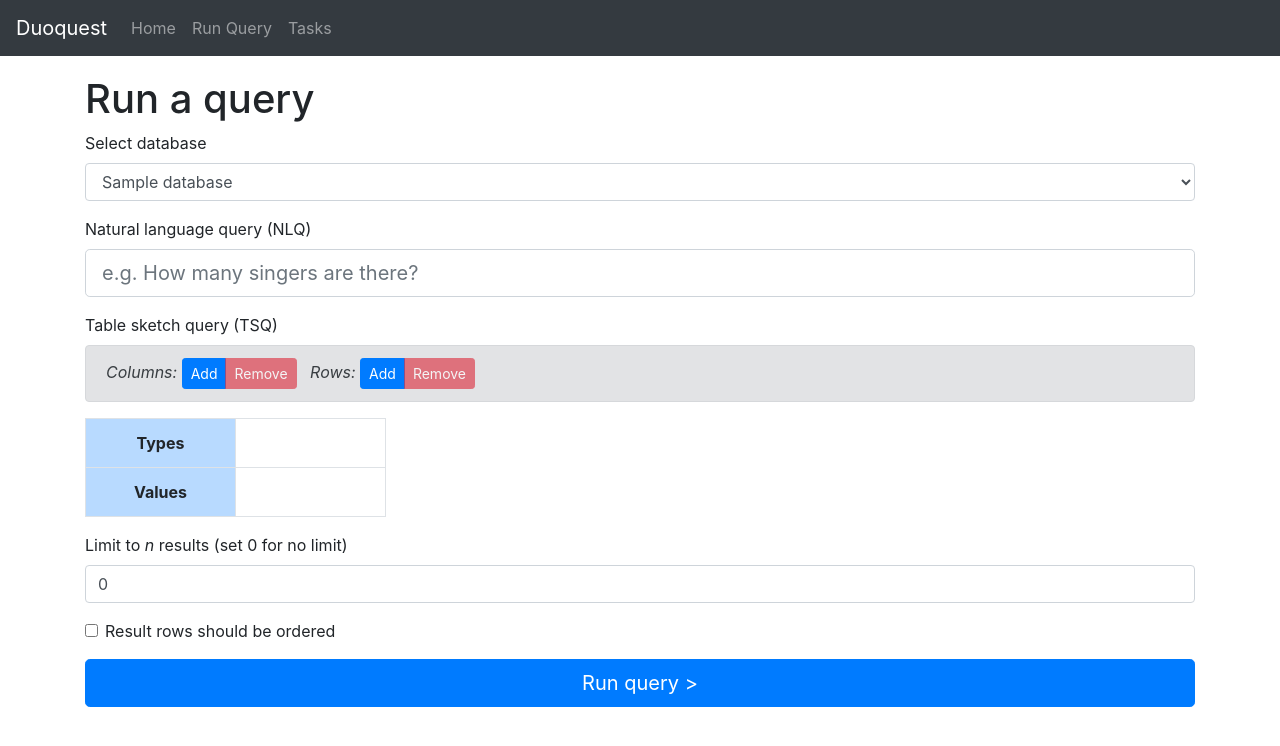
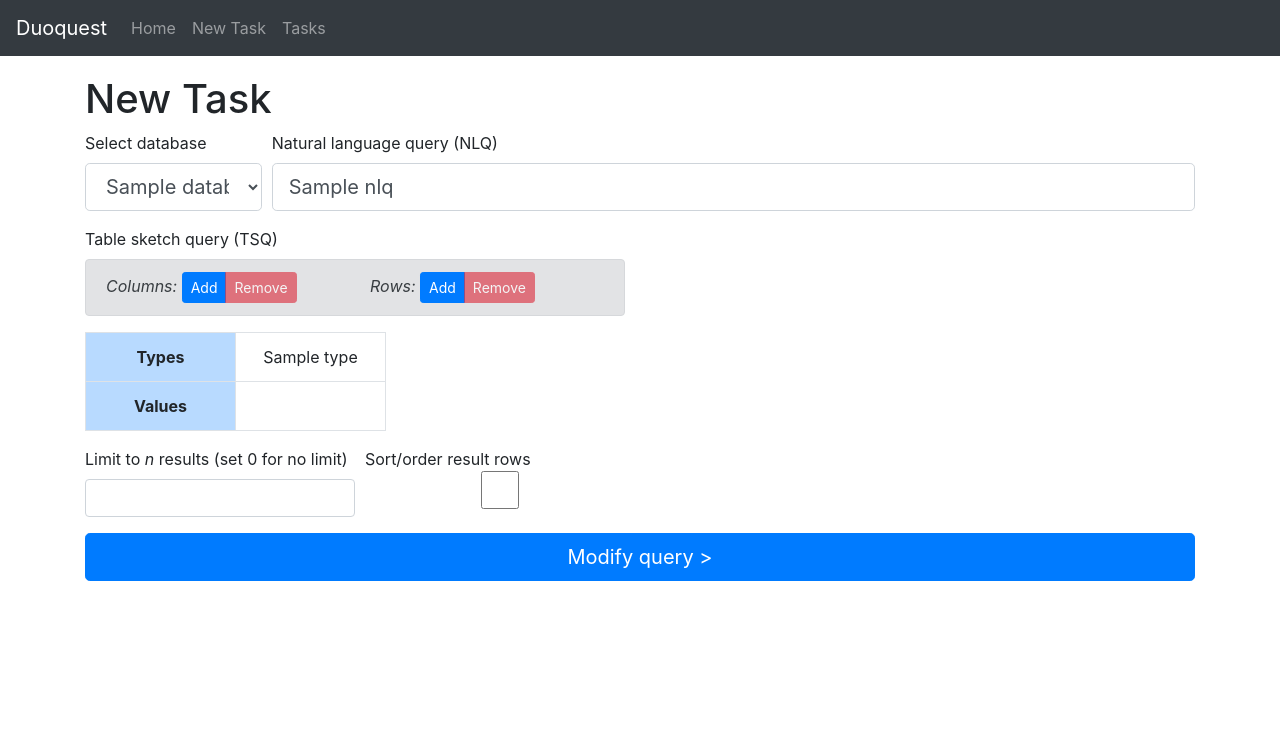
Before and after one commit to umich-dbgroup/duoquest, a Flask app: template templates/start.html in a window 1280 px wide. Shown: the top 746 px of the page. Run offline with Flask 2, Linux system fonts and the light colour scheme; the template is opened without the code that fills it: most values are stand-ins (such as "Sample title", 1, 10 or a date in 2020); lists and menus that the app fills with data are empty; parts of the project's set-up code (start-up, migrations or seed data) failed here and were passed over; some libraries are stand-ins or nearby versions.

Commit message:
make tasks editable

```diff
--- a/app.py
+++ b/app.py
@@ -59,7 +59,9 @@
     task = load_task(tid)
     if not task:
         return redirect(url_for('tasks'))
-    return render_template('task.html', task=task, path=request.path)
+    databases = load_databases()
+    return render_template('task.html', task=task, databases=databases,
+        path=request.path)
 
 @app.route('/tasks/<tid>/rerun')
 def task_rerun(tid):
--- a/static/libs/mindmup-editabletable-modified.js
+++ b/static/scripts/task_form.js
@@ -1,31 +1,3 @@
-function init_addons(active, editor) {
-	if (active.attr('data-toggle') && active.attr('title')) {
-		editor.attr('data-toggle', active.attr('data-toggle'))
-					.attr('title', active.attr('title'))
-					.tooltip();
-	}
-
-	if (active.parents('#tsq-type-row').length) {
-		editor.autocomplete({
-			minLength: 0,
-			source: ['text', 'number']
-		});
-		editor.autocomplete('search', '');
-	} else {
-		var db_name = $('#db-name option:selected').text();
-		editor.autocomplete({
-			source: `/databases/${db_name}/autocomplete`
-		});
-	}
-}
-
-function reset_addons(editor) {
-	editor.tooltip('dispose');
-	if (editor.autocomplete('instance')) {
-		editor.autocomplete('destroy');
-	}
-}
-
 /*global $, window*/
 $.fn.editableTableWidget = function (options) {
 	'use strict';
@@ -162,3 +134,139 @@
 					  'border', 'border-top', 'border-bottom', 'border-left', 'border-right'],
 	editor: $('<input>')
 };
+
+function get_num_cols() {
+  return parseInt($('#tsq').attr('data-num-cols'));
+}
+
+function get_num_rows() {
+  return parseInt($('#tsq-values-head').attr('rowspan'));
+}
+
+function refresh_table() {
+  $('#tsq').editableTableWidget();
+}
+
+function append_val_cell(selector) {
+  $(selector).append('<td data-toggle="tooltip" title="e.g. `My Text`, `42`, `[45,62]` (range)"></td>');
+}
+
+refresh_table();
+
+$('#tsq-add-col').on('click', function (e) {
+  var num_cols = get_num_cols();
+
+  $('#tsq-type-row').append('<td data-toggle="tooltip" title="`text` OR `number`"></td>');
+
+  append_val_cell('#tsq-value-head-row');
+  append_val_cell('.tsq-value-row');
+  $('#tsq').attr('data-num-cols', num_cols + 1);
+  $('#tsq-del-col').removeAttr('disabled');
+  refresh_table();
+});
+$('#tsq-del-col').on('click', function (e) {
+  var num_cols = get_num_cols();
+  if (num_cols > 1) {
+    $('#tsq-type-row td:last-child').remove();
+    $('#tsq-value-head-row td:last-child').remove();
+    $('.tsq-value-row td:last-child').remove();
+    $('#tsq').attr('data-num-cols', num_cols - 1);
+
+    if ((num_cols - 1) <= 1) {
+      $('#tsq-del-col').attr('disabled', true);
+    }
+  }
+});
+$('#tsq-add-row').on('click', function (e) {
+  var num_rows = get_num_rows();
+  $('#tsq-values-head').attr('rowspan', num_rows + 1);
+  $('#tsq').append("<tr class='tsq-value-row'></tr>");
+  for (var i = 0; i < $('#tsq').attr('data-num-cols'); i++) {
+    append_val_cell('#tsq .tsq-value-row:last-child');
+  }
+  $('#tsq-del-row').removeAttr('disabled');
+  refresh_table();
+});
+$('#tsq-del-row').on('click', function (e) {
+  var num_rows = get_num_rows();
+  if (num_rows > 1) {
+    $('#tsq-values-head').attr('rowspan', num_rows - 1);
+    $('#tsq tr.tsq-value-row:last-child').remove();
+
+    if ((num_rows - 1) <= 1) {
+      $('#tsq-del-row').attr('disabled', true);
+    }
+  }
+});
+
+$('#task-form').on('submit', function(e) {
+  $("<input />").attr("type", "hidden")
+          .attr("name", "num_cols")
+          .attr("value", parseInt($('#tsq').attr('data-num-cols')))
+          .appendTo("#task-form");
+
+  var types = [];
+  $('#tsq-type-row td').each(function (i) {
+    type_input = $(this).text();
+    if (type_input !== 'text' && type_input !== 'number') {
+      // TODO: send error message! Bootstrap toast?
+      e.preventDefault();
+    } else {
+      types.push(type_input);
+    }
+  })
+
+  var values = [];
+
+  var head_row = [];
+  $('#tsq-value-head-row td').each(function (i) {
+    head_row.push($(this).text());
+  });
+  values.push(head_row);
+
+  $('.tsq-value-row').each(function (i) {
+    var row = [];
+    $(this).children('td').each(function (j) {
+      row.push($(this).text());
+    })
+    values.push(row);
+  });
+
+  $("<input />").attr("type", "hidden")
+          .attr("name", "types")
+          .attr("value", JSON.stringify(types))
+          .appendTo("#task-form");
+  $("<input />").attr("type", "hidden")
+          .attr("name", "values")
+          .attr("value", JSON.stringify(values))
+          .appendTo("#task-form");
+  return true;
+});
+
+function init_addons(active, editor) {
+	if (active.attr('data-toggle') && active.attr('title')) {
+		editor.attr('data-toggle', active.attr('data-toggle'))
+					.attr('title', active.attr('title'))
+					.tooltip();
+	}
+
+	if (active.parents('#tsq-type-row').length) {
+		editor.autocomplete({
+			minLength: 0,
+			source: ['text', 'number']
+		});
+		editor.autocomplete('search', '');
+	} else {
+		var db_name = $('#db-name option:selected').text();
+		editor.autocomplete({
+			source: `/databases/${db_name}/autocomplete`
+		});
+	}
+}
+
+function reset_addons(editor) {
+	editor.tooltip('dispose');
+	if (editor.autocomplete('instance')) {
+		editor.autocomplete('destroy');
+	}
+}
--- a/static/scripts/tsq_input.js
+++ /dev/null
@@ -1,63 +0,0 @@
-function get_num_cols() {
-  return parseInt($('#tsq').attr('data-num-cols'));
-}
-
-function get_num_rows() {
-  return parseInt($('#tsq-values-head').attr('rowspan'));
-}
-
-function refresh_table() {
-  $('#tsq').editableTableWidget();
-}
-
-function append_val_cell(selector) {
-  $(selector).append('<td data-toggle="tooltip" title="e.g. `My Text`, `42`, `[45,62]` (range)"></td>');
-}
-
-refresh_table();
-
-$('#tsq-add-col').on('click', function (e) {
-  var num_cols = get_num_cols();
-
-  $('#tsq-type-row').append('<td data-toggle="tooltip" title="`text` OR `number`"></td>');
-
-  append_val_cell('#tsq-value-head-row');
-  append_val_cell('.tsq-value-row');
-  $('#tsq').attr('data-num-cols', num_cols + 1);
-  $('#tsq-del-col').removeAttr('disabled');
-  refresh_table();
-});
-$('#tsq-del-col').on('click', function (e) {
-  var num_cols = get_num_cols();
-  if (num_cols > 1) {
-    $('#tsq-type-row td:last-child').remove();
-    $('#tsq-value-head-row td:last-child').remove();
-    $('.tsq-value-row td:last-child').remove();
-    $('#tsq').attr('data-num-cols', num_cols - 1);
-
-    if ((num_cols - 1) <= 1) {
-      $('#tsq-del-col').attr('disabled', true);
-    }
-  }
-});
-$('#tsq-add-row').on('click', function (e) {
-  var num_rows = get_num_rows();
-  $('#tsq-values-head').attr('rowspan', num_rows + 1);
-  $('#tsq').append("<tr class='tsq-value-row'></tr>");
-  for (var i = 0; i < $('#tsq').attr('data-num-cols'); i++) {
-    append_val_cell('#tsq .tsq-value-row:last-child');
-  }
-  $('#tsq-del-row').removeAttr('disabled');
-  refresh_table();
-});
-$('#tsq-del-row').on('click', function (e) {
-  var num_rows = get_num_rows();
-  if (num_rows > 1) {
-    $('#tsq-values-head').attr('rowspan', num_rows - 1);
-    $('#tsq tr.tsq-value-row:last-child').remove();
-
-    if ((num_rows - 1) <= 1) {
-      $('#tsq-del-row').attr('disabled', true);
-    }
-  }
-});
--- a/static/style.css
+++ b/static/style.css
@@ -1,5 +1,9 @@
 main.container {
   margin-top: 75px;
+}
+
+#task-form {
+  margin-bottom: 1rem;
 }
 
 .tsq {
@@ -33,6 +37,7 @@
   background: #fff;
   padding: 3px 10px;
   border-bottom: 1px solid #ddd;
+  cursor: pointer;
 }
 
 .ui-autocomplete .ui-state-active {
--- /dev/null
+++ b/templates/components/task_form.html
@@ -0,0 +1,93 @@
+<form id='task-form' method='POST' action='/start'>
+  <div class='form-row'>
+    <div class='form-group col-md-2'>
+      <label for='db-name'>Select database</label>
+      <select class='form-control form-control-lg' id='db-name' name='db_name'>
+        {% for db in databases %}
+          <option {% if task and task['db'] == db['name'] %}selected='selected'{% endif %}>{{ db['name'] }}</option>
+        {% endfor %}
+      </select>
+    </div>
+    <div class='form-group col-md-10'>
+      <label for='nlq'>Natural language query (NLQ)</label>
+      <input id='nlq' name='nlq' class="form-control form-control-lg" type="text"
+        placeholder="e.g. How many singers are there?"
+        value="{% if task and task['nlq'] %}{{ task['nlq'] }}{% endif %}" />
+    </div>
+  </div>
+  <div class='form-group'>
+    <label for='tsq'>Table sketch query (TSQ)</label>
+    <div class='row'>
+      <div class='col-md-6'>
+        <div class='alert alert-secondary'>
+          <div class='row'>
+            <div class='col-md-6'>
+              <em>Columns:</em>
+              <div class="btn-group" role="group">
+                <button id='tsq-add-col' type="button" class="btn btn-sm btn-primary">Add</button>
+                <button id='tsq-del-col' type="button" class="btn btn-sm btn-danger"
+                  {% if not tsq or (tsq and tsq.num_cols <= 1) %}disabled{% endif %}>Remove</button>
+              </div>
+            </div>
+            <div class='col-md-6'>
+              <em>Rows:</em>
+              <div class="btn-group" role="group">
+                <button id='tsq-add-row' type="button" class="btn btn-sm btn-primary">Add</button>
+                <button id='tsq-del-row' type="button" class="btn btn-sm btn-danger"
+                  {% if not tsq or (tsq and tsq.values and tsq.values[0]|length <= 1) %}
+                  disabled
+                  {% endif %}>Remove</button>
+              </div>
+            </div>
+            </div>
+          </div>
+        </div>
+    </div>
+    <table id='tsq' class='table table-bordered tsq'
+      data-num-cols='{% if tsq %}{{ tsq.num_cols }}{% else %}1{% endif %}'>
+      <tr id='tsq-type-row'>
+        <th class='table-primary tsq-head'>Types</th>
+        {% if tsq and tsq.types %}
+          {% for type in tsq.types %}
+            <td data-toggle='tooltip' title='`text` OR `number`'>{{ type }}</td>
+          {% endfor %}
+        {% else %}
+          <td data-toggle='tooltip' title='`text` OR `number`'></td>
+        {% endif %}
+      </tr>
+      <tr id='tsq-value-head-row'>
+        <th id='tsq-values-head' class='table-primary tsq-head' rowspan='1'>Values</th>
+        {% if tsq and tsq.values %}
+          {% for cell in tsq.values[0] %}
+            <td data-toggle='tooltip' title='e.g. `My Text`, `42`, `[45,62]` (range)'>{{ cell|default('', true) }}</td>
+          {% endfor %}
+        {% else %}
+          <td data-toggle='tooltip' title='e.g. `My Text`, `42`, `[45,62]` (range)'></td>
+        {% endif %}
+      </tr>
+      {% if tsq and tsq.values and tsq.values|length > 1 %}
+        {% for row in tsq.values[1:] %}
+        <tr class='tsq-value-row'>
+          {% for cell in row %}
+            <td data-toggle='tooltip' title='e.g. `My Text`, `42`, `[45,62]` (range)'>{{ cell|default('', true)}}</td>
+          {% endfor %}
+        </tr>
+        {% endfor %}
+      {% endif %}
+    </table>
+  </div>
+  <div class='form-row'>
+    <div class='form-group col-md-3'>
+      <label for='limit'>Limit to <em>n</em> results (set 0 for no limit)</label>
+      <input id='limit' name='limit' class="form-control" type="number"
+        value="{% if tsq and tsq.limit %}{{ tsq.limit }}{% else %}0{% endif %}" />
+    </div>
+    <div class='form-group col-md-3'>
+      <label class="form-check-label" for="order">Sort/order result rows</label>
+      <input name='order' class="form-control" type="checkbox" id="order"
+        {% if tsq and tsq.order %}checked{% endif %}>
+    </div>
+  </div>
+  <input type='submit' class='btn btn-block btn-primary btn-lg'
+    value='{% if tsq %}Modify query >{% else %}Run query >{% endif %}'></input>
+</form>
--- a/templates/components/tsq_input.html
+++ /dev/null
@@ -1,35 +0,0 @@
-<div class='alert alert-secondary'>
-  <em>Columns:</em>
-  <div class="btn-group" role="group">
-    <button id='tsq-add-col' type="button" class="btn btn-sm btn-primary">Add</button>
-    <button id='tsq-del-col' type="button" class="btn btn-sm btn-danger" disabled>Remove</button>
-  </div>
-  &nbsp;
-  <em>Rows:</em>
-  <div class="btn-group" role="group">
-    <button id='tsq-add-row' type="button" class="btn btn-sm btn-primary">Add</button>
-    <button id='tsq-del-row' type="button" class="btn btn-sm btn-danger" disabled>Remove</button>
-  </div>
-</div>
-
-<table id='tsq' class='table table-bordered tsq' data-num-cols='1'>
-  <tr id='tsq-type-row'>
-    <th class='table-primary tsq-head'>Types</th>
-    <td data-toggle='tooltip' title='`text` OR `number`'></td>
-  </tr>
-  <tr id='tsq-value-head-row'>
-    <th id='tsq-values-head' class='table-primary tsq-head' rowspan='1'>Values</th>
-    <td data-toggle='tooltip' title='e.g. `My Text`, `42`, `[45,62]` (range)'></td>
-  </tr>
-</table>
-
-<div class="form-group">
-  <label for='limit'>Limit to <em>n</em> results (set 0 for no limit)</label>
-  <input id='limit' name='limit' class="form-control" type="number" value="0" />
-</div>
-<div class="form-check">
-  <input name='order' class="form-check-input" type="checkbox" value="" id="order">
-  <label class="form-check-label" for="order">
-    Result rows should be ordered
-  </label>
-</div>
--- a/templates/layout.html
+++ b/templates/layout.html
@@ -19,7 +19,7 @@
             <a class="nav-link" href="{{ url_for('home') }}">Home</a>
           </li>
           <li class="nav-item {% if path == url_for('start') %}active{% endif %}">
-            <a class="nav-link" href="{{ url_for('start') }}">Run Query</a>
+            <a class="nav-link" href="{{ url_for('start') }}">New Task</a>
           </li>
           <li class="nav-item {% if path.startswith(url_for('tasks')) %}active{% endif %}">
             <a class="nav-link" href="{{ url_for('tasks') }}">Tasks</a>
--- a/templates/start.html
+++ b/templates/start.html
@@ -1,38 +1,14 @@
 {% extends "layout.html" %}
-{% block title %}Run a query{% endblock %}
+{% block title %}New Task{% endblock %}
 {% block scripts %}
   <script src="https://code.jquery.com/jquery-3.3.1.min.js" crossorigin="anonymous"></script>
   <script src="https://code.jquery.com/ui/1.12.1/jquery-ui.min.js" crossorigin="anonymous"></script>
   <script src="https://cdnjs.cloudflare.com/ajax/libs/popper.js/1.14.7/umd/popper.min.js" integrity="sha384-UO2eT0CpHqdSJQ6hJty5KVphtPhzWj9WO1clHTMGa3JDZwrnQq4sF86dIHNDz0W1" crossorigin="anonymous"></script>
   <script src="https://stackpath.bootstrapcdn.com/bootstrap/4.3.1/js/bootstrap.min.js" integrity="sha384-JjSmVgyd0p3pXB1rRibZUAYoIIy6OrQ6VrjIEaFf/nJGzIxFDsf4x0xIM+B07jRM" crossorigin="anonymous"></script>
-  <script src="/static/libs/mindmup-editabletable-modified.js"></script>
-  <script src="/static/scripts/start.js"></script>
-  <script src="/static/scripts/tsq_input.js"></script>
+  <script src="/static/scripts/task_form.js"></script>
 {% endblock %}
 
 {% block content %}
-<form id='start' method='POST'>
-  <h1>Run a query</h1>
-  <div class='form-group'>
-    <label for='db-name'>Select database</label>
-    <select class='form-control' id='db-name' name='db_name'>
-      {% for db in databases %}
-        {% if db['name'] == 'concert_singer' %}
-        <option selected='selected'>concert_singer</option>
-        {% else %}
-          <option>{{ db['name'] }}</option>
-        {% endif %}
-      {% endfor %}
-    </select>
-  </div>
-  <div class='form-group'>
-    <label for='nlq'>Natural language query (NLQ)</label>
-    <input id='nlq' name='nlq' class="form-control form-control-lg" type="text" placeholder="e.g. How many singers are there?">
-  </div>
-  <div class='form-group'>
-    <label for='tsq'>Table sketch query (TSQ)</label>
-    {% include 'components/tsq_input.html' %}
-  </div>
-  <input type='submit' class='btn btn-block btn-primary btn-lg' value='Run query >'></input>
-</form>
+<h1>New Task</h1>
+{% include 'components/task_form.html' %}
 {% endblock %}
```
Also changed, not shown: static/scripts/start.js (deleted, +0 -43 lines), templates/components/tsq_view.html (deleted, +0 -41 lines), templates/task.html (+6 -18 lines).
